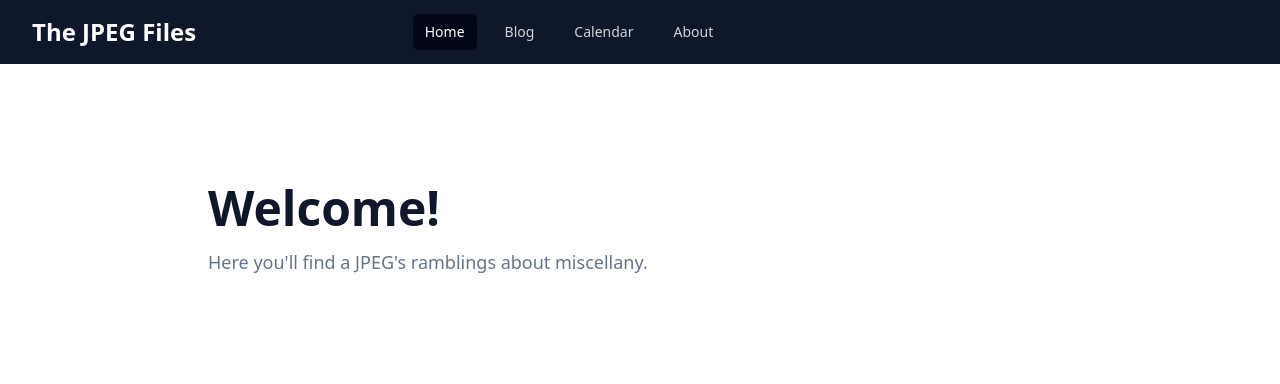
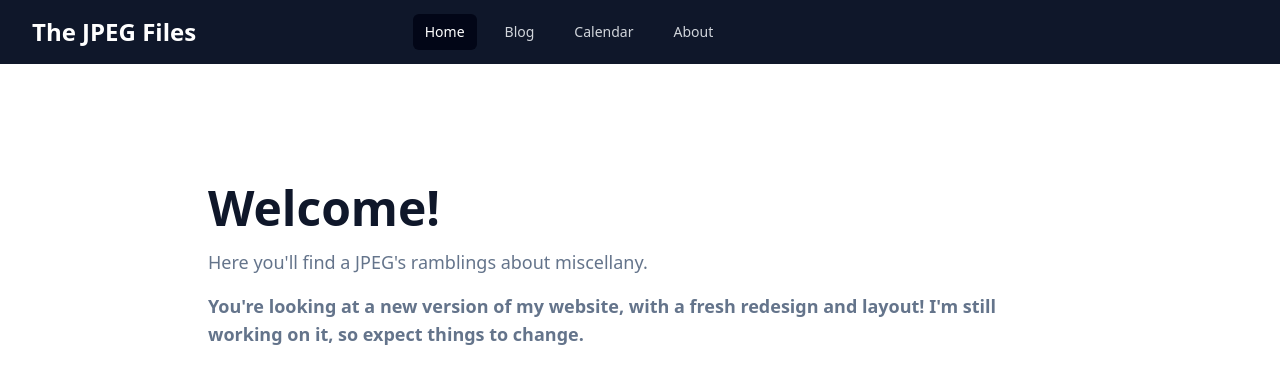
Before and after one commit to AlexTheJPEG/thejpegfiles, an Astro site: page / in a window 1280 px wide. Built offline with nearby package versions, Linux system fonts and the light colour scheme; Astro itself is replaced by a stand-in of ours; some icons are missing.

Commit message:
Add redesign notice

```diff
--- a/src/pages/index.astro
+++ b/src/pages/index.astro
@@ -8,5 +8,9 @@ import BaseLayout from "../layouts/BaseLayout.astro";
         <p class="mt-4 text-lg text-slate-500 dark:text-slate-400">
             Here you'll find a JPEG's ramblings about miscellany.
         </p>
+        <p class="mt-4 text-lg font-bold text-slate-500 dark:text-slate-400">
+            You're looking at a new version of my website, with a fresh redesign and layout! I'm still working on it, so
+            expect things to change.
+        </p>
     </div>
 </BaseLayout>
```
